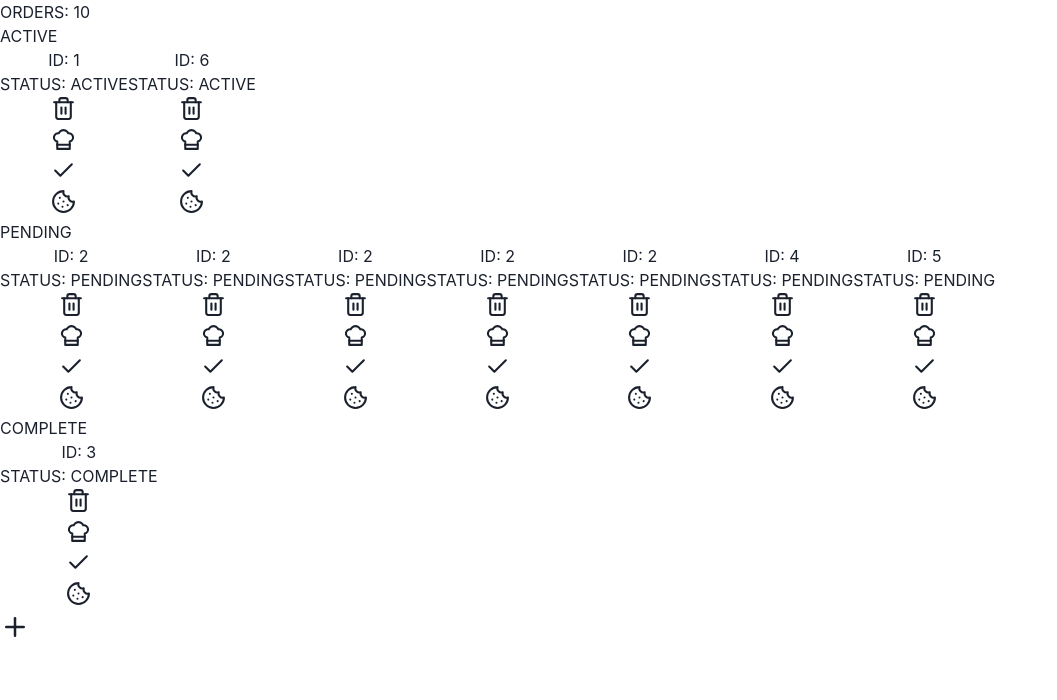
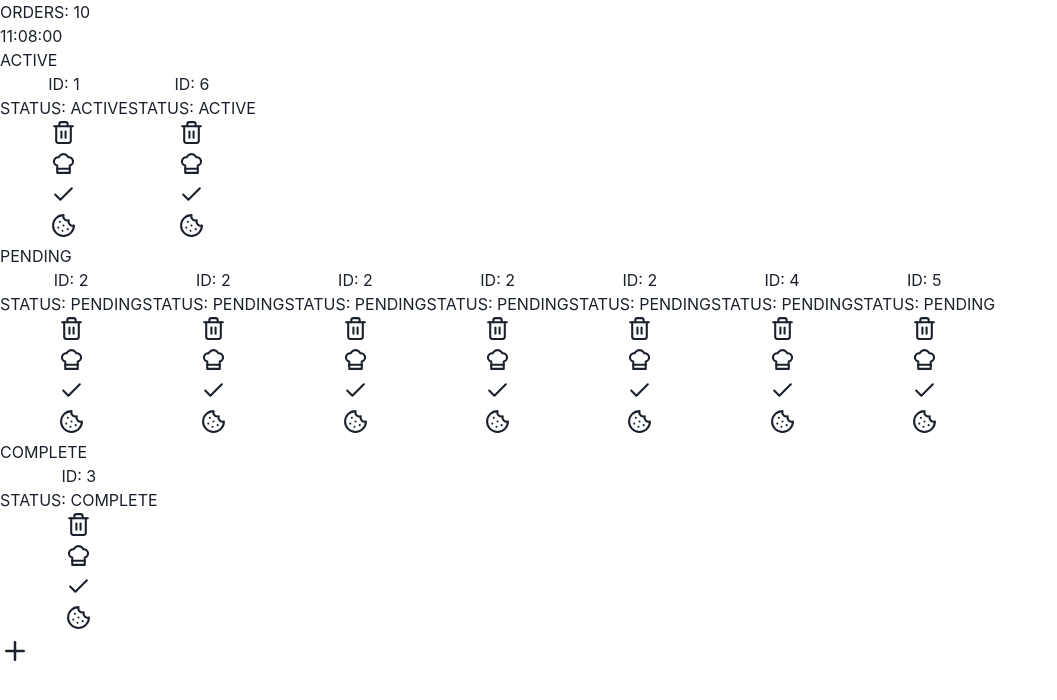
Before and after one commit to DineReady/Admin, a React (Create React App) app in the folder client/: page / in a window 1280 px wide. Shown: the top 700 px of the page, without its empty margins (0-1057 px from the left). Built offline with nearby package versions, Linux system fonts and the light colour scheme.

Commit message:
Add time display in header and tooltip for order options

```diff
--- a/client/src/components/constants/Header.tsx
+++ b/client/src/components/constants/Header.tsx
@@ -1,10 +1,22 @@
-import React from "react";
+import React, { useEffect, useState } from "react";
 import { IHeader } from "../../types";
+import getCurrentTime from "../../lib/utils/timeUtils";
 
 const Header = ({ orders }: IHeader) => {
+    const [currTime, setCurrTime] = useState("");
+
+    useEffect(() => {
+        const interval = setInterval(() => {
+            setCurrTime(getCurrentTime());
+        }, 1000);
+
+        return () => clearInterval(interval);
+    }, []);
+
     return (
-        <div className="h-20 px-10 py-5">
+        <div className="h-20 px-10 py-5 flex justify-between items-center">
             <div className="text-2xl font-black">ORDERS: {orders}</div>
+            <div className="text-2xl font-black">{currTime}</div>
         </div>
     );
 };
--- a/client/src/components/orders/Order.tsx
+++ b/client/src/components/orders/Order.tsx
@@ -2,6 +2,7 @@ import React from "react";
 import { IOrder } from "../../types";
 import { options } from "../../lib/mocks";
 import clsx from "clsx";
+import { Tooltip } from "@chakra-ui/react";
 
 const Order = ({ status, id }: IOrder) => {
     return (
@@ -12,8 +13,14 @@ const Order = ({ status, id }: IOrder) => {
             </div>
             <section className="w-full flex items-center justify-end pt-2 gap-x-2">
                 {options.map((option) => (
+                    <Tooltip
+                        hasArrow
+                        label={option.value.toUpperCase()}
+                        bg="gray.300"
+                        color="black"
+                        key={option.value}
+                    >
                         <div
-                        key={option.value}
                             className={`text-2xl font-black text-zinc-400 hover:${
                                 option.color
                             } ${
@@ -37,6 +44,7 @@ const Order = ({ status, id }: IOrder) => {
                                 {option.icon}
                             </button>
                         </div>
+                    </Tooltip>
                 ))}
             </section>
         </button>
--- a/client/src/lib/mocks/index.tsx
+++ b/client/src/lib/mocks/index.tsx
@@ -46,7 +46,7 @@ export const options = [
     },
 ];
 
-export const mock: IOrder[] = [
+export const mock = [
     { status: OrderStatus.Active, id: "1" },
     { status: OrderStatus.Active, id: "6" },
     { status: OrderStatus.Pending, id: "2" },
--- /dev/null
+++ b/client/src/lib/utils/timeUtils.ts
@@ -0,0 +1,13 @@
+export default function getCurrentTime(): string {
+    const currentTime: Date = new Date();
+    const hours: string = currentTime.getHours().toString().padStart(2, "0");
+    const minutes: string = currentTime
+        .getMinutes()
+        .toString()
+        .padStart(2, "0");
+    const seconds: string = currentTime
+        .getSeconds()
+        .toString()
+        .padStart(2, "0");
+    return `${hours}:${minutes}:${seconds}`;
+}
--- a/client/src/types/index.ts
+++ b/client/src/types/index.ts
@@ -23,6 +23,14 @@ export enum OrderStatus {
     Taken = "taken",
 }
 
+export enum OrderStatusHoverLabel {
+    Active = "Active",
+    Pending = "Pending",
+    Complete = "Complete",
+    Declined = "Decline",
+    Taken = "Taken",
+}
+
 export enum OrderStatusColor {
     Active = "bg-blue-500",
     Pending = "bg-orange-500",
```
Lines whose indentation alone changed are shown as unchanged.
